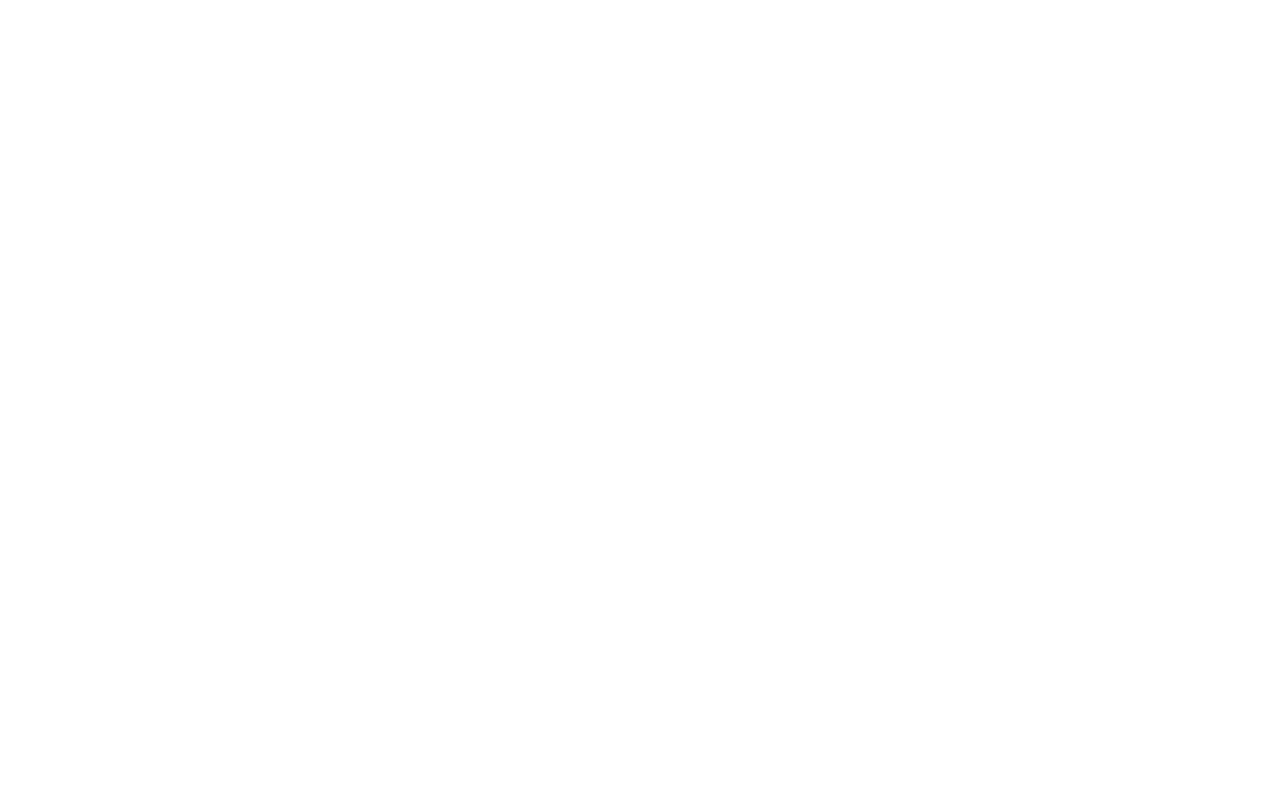
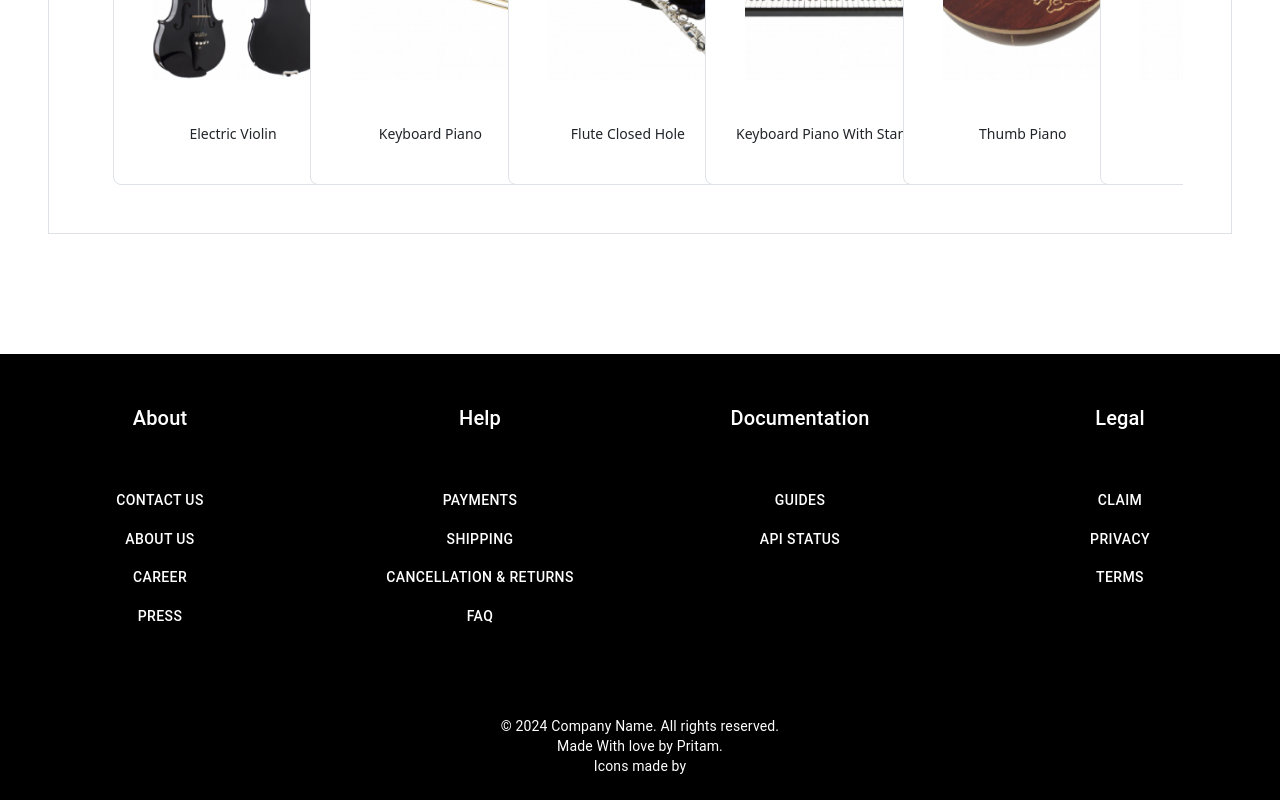
Before and after one commit to pritam377/Ecomm_website, a React (Create React App) app: page / in a window 1280 px wide. Shown: the part 1635-2435 px from the top of the page. Before the commit the page ends 1677 px from the top, so only its background shows below. Built offline with nearby package versions, Linux system fonts and the light colour scheme.

Commit message:
Added Admin page

```diff
--- /dev/null
+++ b/src/Admin/components/Admin.js
@@ -0,0 +1,74 @@
+import { CssBaseline, Drawer, List, ListItem, ListItemButton, ListItemIcon, ListItemText, Toolbar, useMediaQuery, useTheme } from '@mui/material';
+import { Box, display } from '@mui/system';
+import React, { useState } from 'react'
+import { useNavigate } from 'react-router-dom';
+import MailIcon from '@mui/icons-material/Mail';
+import DashboardIcon from '@mui/icons-material/Dashboard';
+import InventoryIcon from '@mui/icons-material/Inventory';
+import PersonAddIcon from '@mui/icons-material/PersonAdd';
+import ListAltIcon from '@mui/icons-material/ListAlt';
+import ShoppingCartIcon from '@mui/icons-material/ShoppingCart';
+import AccountCircleIcon from '@mui/icons-material/AccountCircle';
+
+
+const menu = [
+    {name:"Dashboard", path:"/admin-dashboard",icon:<DashboardIcon/>},
+    {name:"Products", path:"/admin/products",icon:<InventoryIcon/>},
+    {name:"Customers", path:"/admin/customers",icon:<PersonAddIcon/>},
+    {name:"Orders", path:"/admin/orders",icon:<ShoppingCartIcon/>},
+    {name:"AddProduct", path:"/admin/product",icon:<ListAltIcon/>},
+    // {name:"", path:""},
+]
+const Admin = () => {
+
+    const theme = useTheme();
+    const isLargeScreen = useMediaQuery(theme.breakpoints.up("lg"));
+    const [sideBarVisible,setSideBarVisible]=useState(false);
+    const navigate=useNavigate();
+
+    const drawer=(
+        <Box sx={{overflow:"auto",
+        display:"flex",
+        flexDirection:"column",
+        justifyContent:"space-between",
+        height:"100%"}}>
+            {/* {isLargeScreen && <Toolbar/>} */}
+            <List>
+                {menu.map((item,index)=><ListItem key={item.name} disablePadding onClick={()=>navigate(item.path)}>
+                <ListItemButton>
+                    <ListItemIcon>
+                        {item.icon}
+                    </ListItemIcon>
+                    <ListItemText>{item.name}</ListItemText>
+                </ListItemButton>
+                </ListItem>)}
+            </List>
+
+            <List>
+                <ListItem disablePadding>
+                <ListItemButton>
+                    <ListItemIcon>
+                        <AccountCircleIcon/>
+                    </ListItemIcon>
+                    <ListItemText>Account</ListItemText>
+                </ListItemButton>
+                </ListItem>
+            </List>
+        </Box>
+    )
+
+  return (
+    <div>
+        <Box sx={{display:`${isLargeScreen} ? "flex":"block"`}}>
+            <CssBaseline/>
+            <Drawer variant='permanent' sx={{height:"100vh",
+            width:240,
+            flexShrink:0}}>
+                {drawer}
+            </Drawer>
+        </Box>
+    </div>
+  )
+}
+
+export default Admin
--- a/src/App.js
+++ b/src/App.js
@@ -1,9 +1,9 @@
 import './App.css';
 import { BrowserRouter, Routes, Route } from "react-router-dom";
-import AdminDashboard from './components/AdminDashboard';
 import SignIn from './pages/SignIn';
 import SignUp from './pages/SignUp';
 import Navigation from './customer/components/navigation/Navigation';
+import AdminRouters from './Routers/AdminRouters';
 function App() {
   return (
     <BrowserRouter>
@@ -11,11 +11,7 @@
         <Route path="/" element={<Navigation />} />
         <Route path="/signin" element={<SignIn/>}/>
         <Route path="/signup" element={<SignUp/>}/>
-        <Route path='/admin-dashboard' element={<AdminDashboard/>}/>
-          {/* <Route index element={<Home />} />
-          <Route path="blogs" element={<Blogs />} />
-          <Route path="contact" element={<Contact />} />
-          <Route path="*" element={<NoPage />} /> */}
+        <Route path='/admin-dashboard' element={<AdminRouters/>}/>
       </Routes>
     </BrowserRouter>
   );
--- /dev/null
+++ b/src/Routers/AdminRouters.js
@@ -0,0 +1,16 @@
+import React from 'react';
+import {Routes,Route} from "react-router-dom";
+import Admin from '../Admin/components/Admin';
+
+
+const AdminRouters = () => {
+  return (
+    <div>
+        <Routes>
+            <Route path='/' element={<Admin/>}/>
+        </Routes>
+    </div>
+  )
+}
+
+export default AdminRouters
--- /dev/null
+++ b/src/Routers/CustomerRouters.js
@@ -0,0 +1,9 @@
+import React from 'react'
+
+const CustomerRouters = () => {
+  return (
+    <div></div>
+  )
+}
+
+export default CustomerRouters
--- /dev/null
+++ b/src/customer/components/Footer/Footer.js
@@ -0,0 +1,133 @@
+import { Button, Grid, Typography } from "@mui/material";
+import React from "react";
+
+const Footer = () => {
+  return (
+    <div>
+      <Grid
+        className="bg-black text-white text-center mt-10"
+        container
+        sx={{ bgcolor: "black", color: "white", py: 3 }}
+      >
+        <Grid item xs={12} sm={6} md={3} mt={3}>
+          <Typography className="pb-5" variant="h6">
+            About
+          </Typography>
+          <div>
+          <Button className="pb-2" variant="h6" gutterBottom>
+            Contact Us
+          </Button>
+          </div>
+
+          <div>
+          <Button className="pb-2" variant="h6" gutterBottom>
+            About Us
+          </Button>
+          </div>
+
+          <div>
+          <Button className="pb-2" variant="h6" gutterBottom>
+            Career
+          </Button>
+          </div>
+
+          <div>
+          <Button className="pb-2" variant="h6" gutterBottom>
+            Press
+          </Button>
+          </div>
+
+
+        </Grid>
+
+        <Grid item xs={12} sm={6} md={3} mt={3}>
+          <Typography className="pb-5" variant="h6">
+          {" "}
+            Help{" "}
+          </Typography>
+          <div>
+          <Button className="pb-2" variant="h6" gutterBottom>
+            Payments
+          </Button>
+          </div>
+
+          <div>
+          <Button className="pb-2" variant="h6" gutterBottom>
+            Shipping
+          </Button>
+          </div>
+
+          <div>
+          <Button className="pb-2" variant="h6" gutterBottom>
+            Cancellation & Returns
+          </Button>
+          </div>
+
+          <div>
+          <Button className="pb-2" variant="h6" gutterBottom>
+            FAQ
+          </Button>
+          </div>
+
+
+        </Grid>
+
+        <Grid item xs={12} sm={6} md={3} mt={3}>
+          <Typography className="pb-5" variant="h6">
+          {" "}
+            Documentation
+          </Typography>
+          <div>
+          <Button className="pb-2" variant="h6" gutterBottom>
+            Guides
+          </Button>
+          </div>
+
+          <div>
+          <Button className="pb-2" variant="h6" gutterBottom>
+            API Status
+          </Button>
+          </div>
+        </Grid>
+
+        <Grid item xs={12} sm={6} md={3} mt={3}>
+          <Typography className="pb-5" variant="h6">
+          {" "}
+            Legal{" "}
+          </Typography>
+          <div>
+          <Button className="pb-2" variant="h6" gutterBottom>
+            Claim
+          </Button>
+          </div>
+
+          <div>
+          <Button className="pb-2" variant="h6" gutterBottom>
+            Privacy
+          </Button>
+          </div>
+
+          <div>
+          <Button className="pb-2" variant="h6" gutterBottom>
+            Terms
+          </Button>
+          </div>
+        </Grid>
+
+        <Grid className="pt-20" item xs={12}>
+          <Typography variant="body2" component="p" align="center">
+            &copy; 2024 Company Name. All rights reserved.
+          </Typography>
+          <Typography variant="body2" component="p" align="center">
+            Made With love by Pritam.
+          </Typography>
+          <Typography variant="body2" component="p" align="center">
+            Icons made by{' '}
+          </Typography>
+        </Grid>
+      </Grid>
+    </div>
+  );
+};
+
+export default Footer;
--- a/src/customer/components/HomeSectionCarousel/HomeSectionCarousel.js
+++ b/src/customer/components/HomeSectionCarousel/HomeSectionCarousel.js
@@ -4,9 +4,8 @@
 import "react-alice-carousel/lib/alice-carousel.css";
 import KeyboardArrowLeftIcon from "@mui/icons-material/KeyboardArrowLeft";
 import Button from '@mui/material/Button';
-import { Product_Data } from "./Product_Data";
 
-const HomeSectionCarousel = () => {
+const HomeSectionCarousel = ({data,sectionName}) => {
   const [activeIndex, setActiveIndex] = useState(0);
   const responsive = {
     0: { items: 1 },
@@ -14,7 +13,7 @@
     1024: { items: 5.5 },
   };
 
-  const items = Product_Data.slice(0, 10).map((item) => <HomeSectionCard product={item} />);
+  const items = data.slice(0, 10).map((item) => <HomeSectionCard product={item} />);
   const maxIndex = items.length - 5;
 
   const slidePrev = () => setActiveIndex(Math.max(activeIndex - 1, 0));
@@ -23,6 +22,7 @@
 
   return (
     <div className="border">
+    <h2 className="text-2xl font-extrabold text-gray-800 py-5">{sectionName}</h2>
       <div className="relative p-5">
         <AliceCarousel
           items={items}
--- a/src/customer/components/navigation/Navigation.js
+++ b/src/customer/components/navigation/Navigation.js
@@ -16,6 +16,7 @@
 } from '@headlessui/react'
 import { Bars3Icon, MagnifyingGlassIcon, ShoppingBagIcon, XMarkIcon } from '@heroicons/react/24/outline'
 import HomePage from '../../../pages/HomePage'
+import Footer from '../Footer/Footer'
 
 const navigation = {
   categories: [
@@ -629,6 +630,8 @@
       <div>
         <HomePage/>
       </div>
+
+      <Footer/>
     </div>
   )
 }
--- a/src/pages/HomePage.js
+++ b/src/pages/HomePage.js
@@ -1,15 +1,15 @@
 import React from 'react';
 import MainCarousel from "../customer/components/HomeCarousel/MainCarousel";
 import HomeSectionCarousel from '../customer/components/HomeSectionCarousel/HomeSectionCarousel';
-// import { Product_Data } from "../customer/components/HomeSectionCarousel/Product_Data";
+import { Product_Data } from "../customer/components/HomeSectionCarousel/Product_Data";
 
 const HomePage = () => {
   return (
     <div>
         <MainCarousel/>
         <div className='space-y-10 py-20 flex flex-col justify-center px-5 lg:px-10'>
-            <HomeSectionCarousel/>
-            <HomeSectionCarousel/>
+            <HomeSectionCarousel data={Product_Data} sectionName = {"Musical Instruments"}/>
+            <HomeSectionCarousel data={Product_Data} sectionName = {"Musical Instruments"}/>
         </div>
     </div>
   )
```
